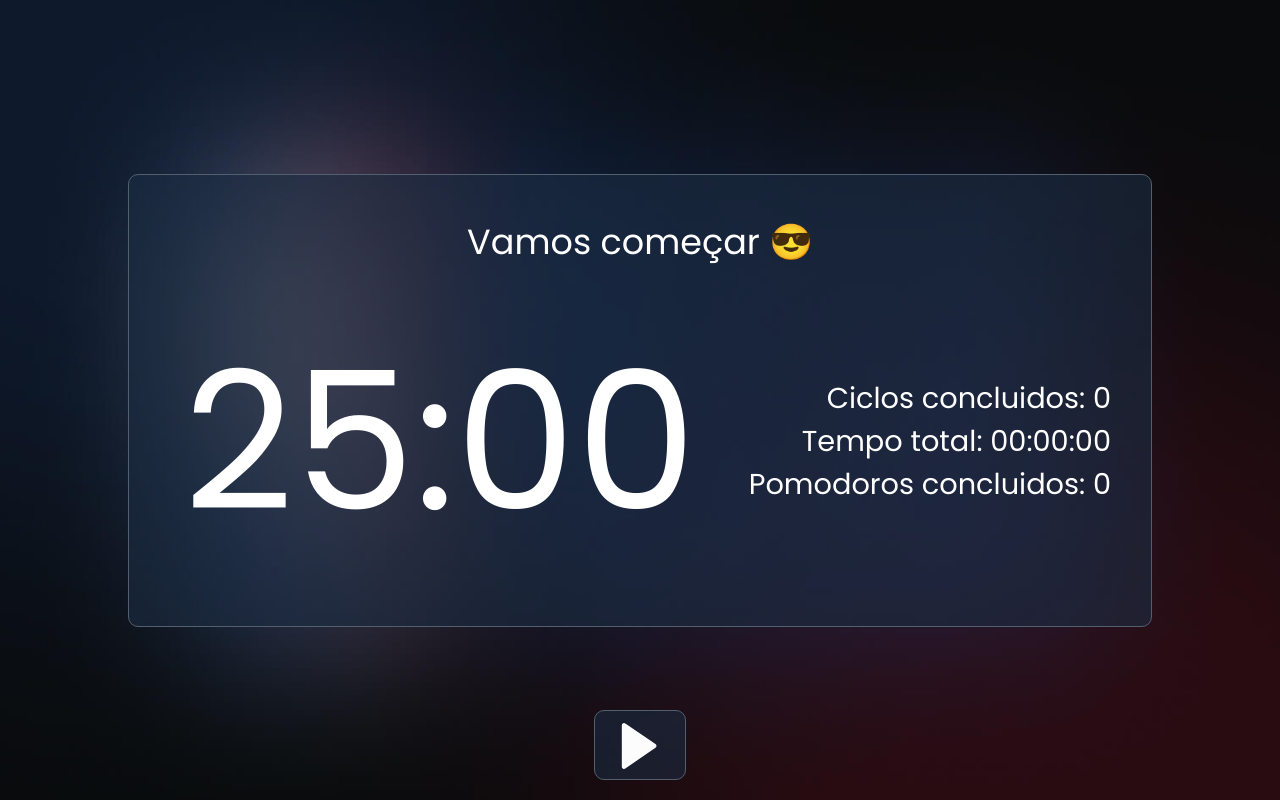
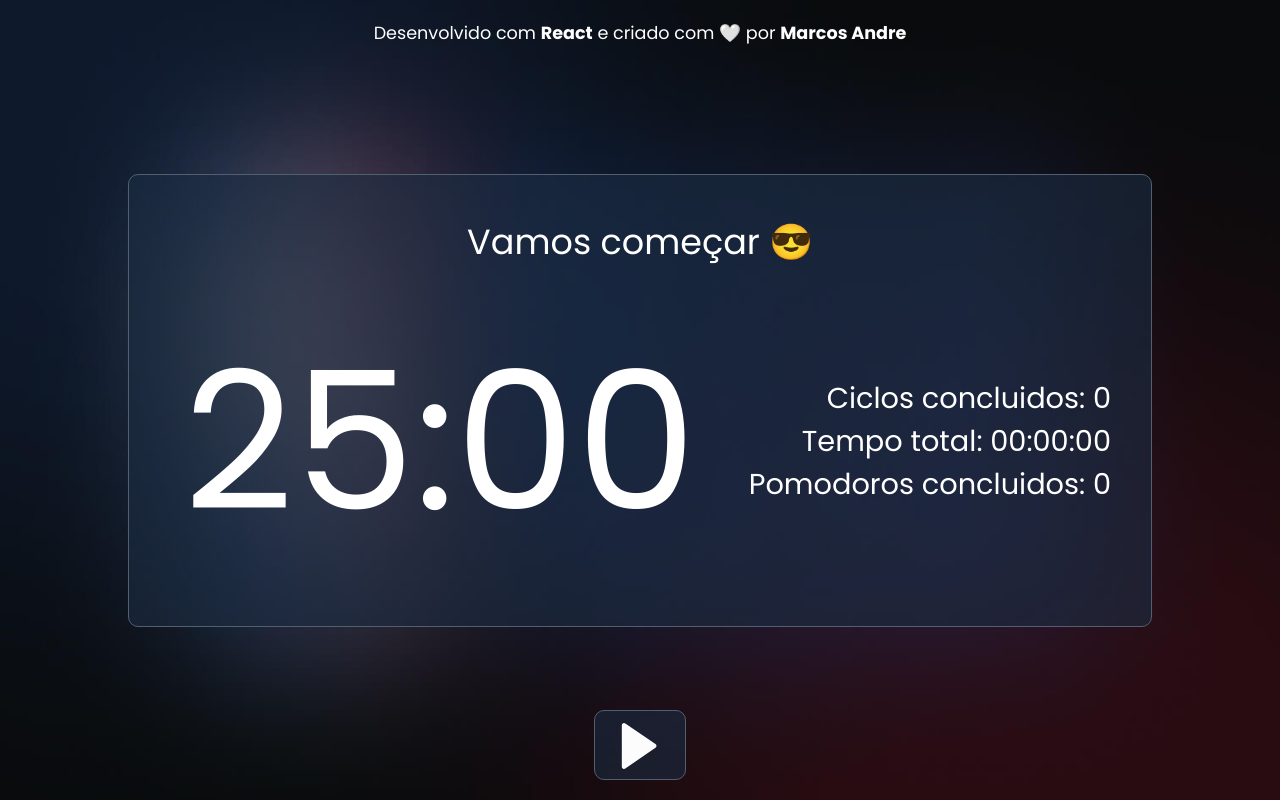
Before and after one commit to iamdevmarcos/pomodoro-web, a React (Create React App) app: page / in a window 1280 px wide. Built offline with nearby package versions, Linux system fonts and the light colour scheme.

Commit message:
feat: adding topbar informations

```diff
--- a/src/App.tsx
+++ b/src/App.tsx
@@ -2,10 +2,13 @@ import React from "react";
 
 import GlobalStyles from "./styles/GlobalStyles";
 import { Home } from "./pages";
+import { TopBar } from "./components";
 
 const App: React.FC = () => {
   return (
     <>
+      <TopBar />
+
       <GlobalStyles />
       <Home />
     </>
--- /dev/null
+++ b/src/components/TopBar/index.tsx
@@ -0,0 +1,25 @@
+import React from "react";
+import { Container } from "./styles";
+
+const TopBar: React.FC = () => {
+  return (
+    <Container>
+      <p>
+        Desenvolvido com{" "}
+        <a href="https://pt-br.reactjs.org/" rel="noreferrer" target="_blank">
+          React
+        </a>{" "}
+        e criado com 🤍 por{" "}
+        <a
+          href="https://github.com/iamdevmarcos"
+          rel="noreferrer"
+          target="_blank"
+        >
+          Marcos Andre
+        </a>
+      </p>
+    </Container>
+  );
+};
+
+export default TopBar;
--- /dev/null
+++ b/src/components/TopBar/styles.ts
@@ -0,0 +1,26 @@
+import styled from "styled-components";
+
+export const Container = styled.div`
+  position: fixed;
+
+  padding: 10px 0px;
+  margin-top: 10px;
+
+  width: 100vw;
+  top: 0;
+
+  color: #fff;
+
+  display: flex;
+  align-items: center;
+  justify-content: center;
+
+  font-size: 1.1rem;
+  font-weight: normal;
+
+  a {
+    font-weight: bold;
+    text-decoration: none;
+    color: #fff;
+  }
+`;
--- a/src/components/index.ts
+++ b/src/components/index.ts
@@ -1,3 +1,4 @@
 export { default as PomodoroTimer } from "./PomodoroTimer";
 export { default as Timer } from "./Timer";
 export { default as MenuItem } from "./MenuItem";
+export { default as TopBar } from "./TopBar";
```
